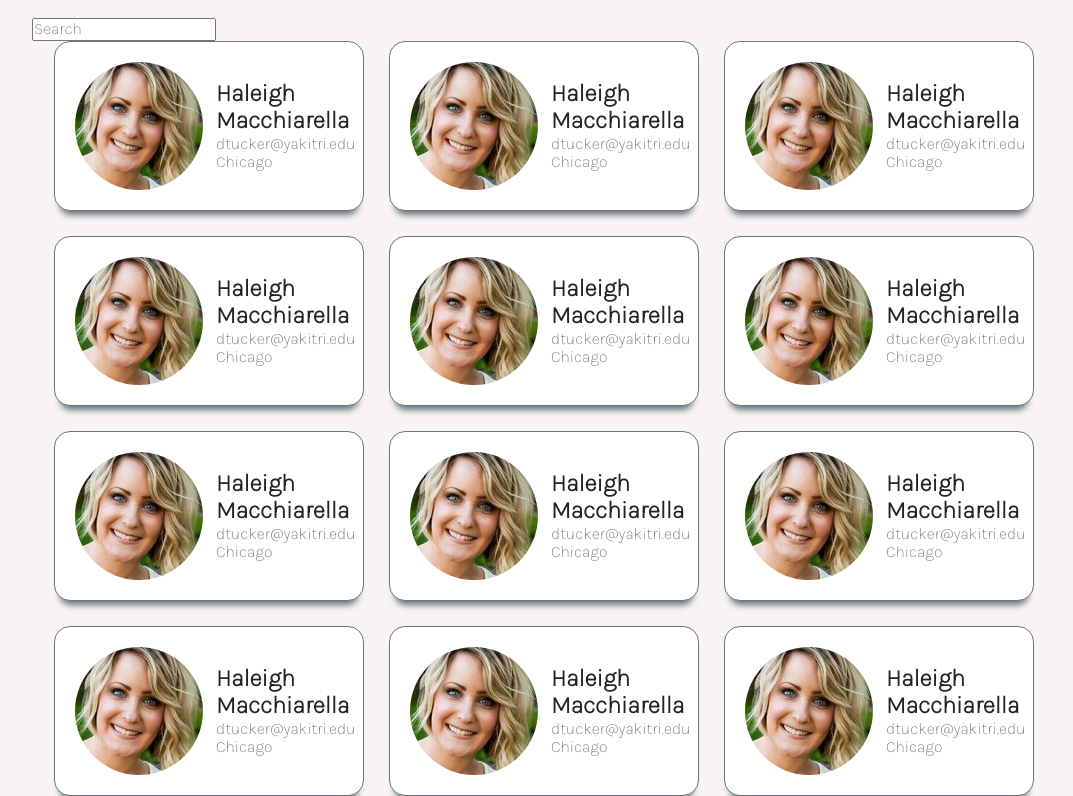
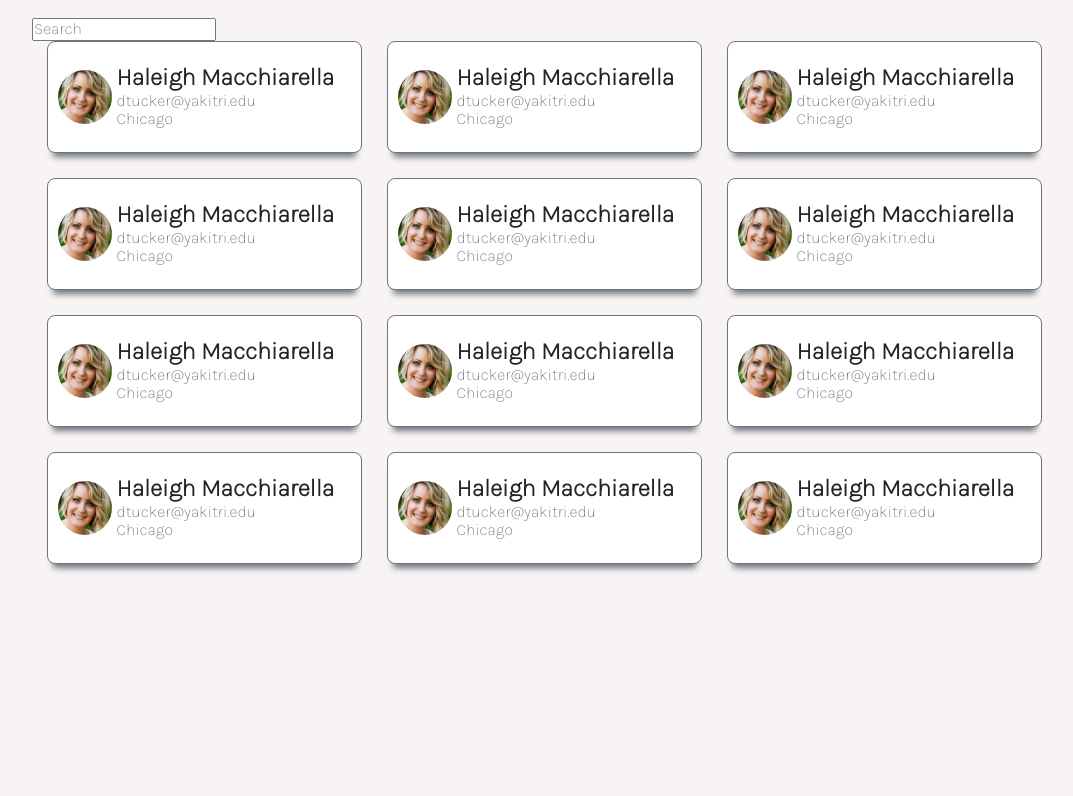
Before and after one commit to Iris-Hue/employee_directory_unit8, a plain HTML site: page index.html in a window 1280 px wide. Shown: the part 80-876 px from the top of the page, without its empty margins (96-1169 px from the left). After the commit the page ends 800 px from the top, so only its background shows below. Drawn offline with Linux system fonts and the light colour scheme; no server answers.

```diff
--- a/css/mainstyles.css
+++ b/css/mainstyles.css
@@ -46,22 +46,26 @@ p {
 .card {
     display: flex;
     flex-basis: auto;
-    width: 310px;
-    padding: 7px;
+    width: 315px;
+    height: 7rem;
+    padding: 5px;
     align-items: center;
-    border-radius: 1rem;
+    border-radius: .5rem;
     z-index: 10;
     border: 1px solid #6c757d;
     box-shadow: 0px 10px 6px -6px #6c757d;
     background-color: white;
 }
 .avatar {
-    padding: 13px;
+    padding: 5px;
     border-radius: 50%;
+    width: 4rem;
+    height: auto;
 }
 .card .text-container {
     align-self: center;
-    padding-right: 15px;
+    padding-right: 10px;
+    font-size: 16px;
 
 }
 
--- a/js/app.js
+++ b/js/app.js
@@ -7,6 +7,7 @@ const gridContainer = document.querySelector(".grid-container");
 const overlay = document.querySelector(".overlay");
 const modalContainer = document.querySelector(".modal-content");
 const modalClose = document.querySelector(".modal-close");
+
 
 //fetch data from API
 fetch(urlAPI)
```
